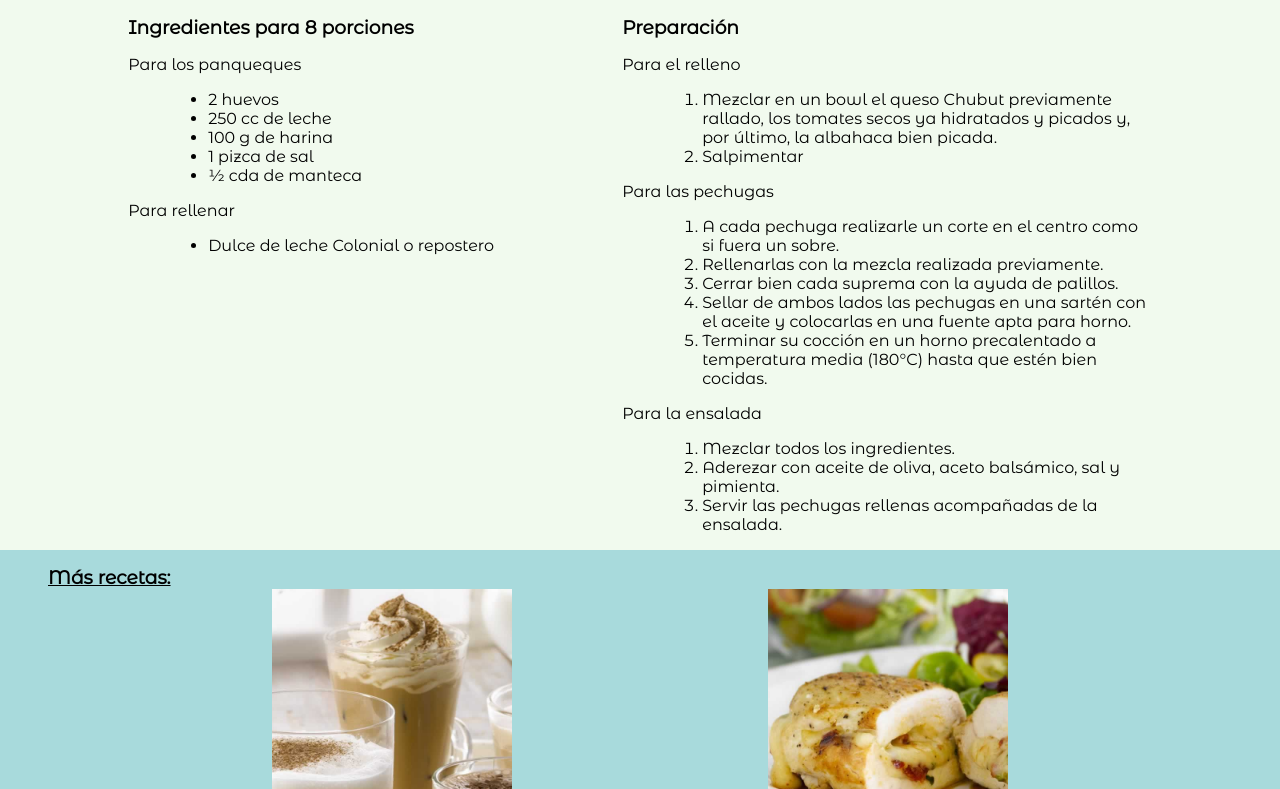
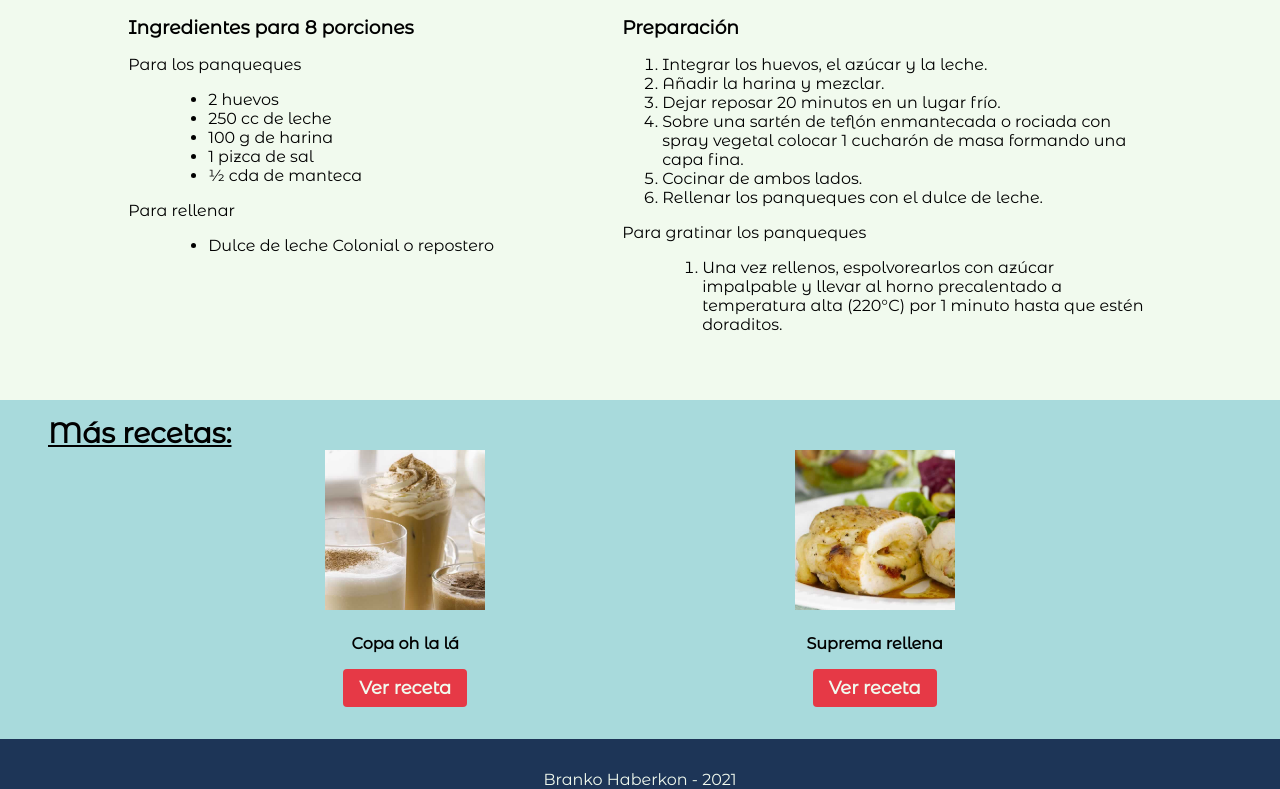
Before and after one commit to brankohbk/lacocinadeltio, a plain HTML site: page panqueques.html in a window 1280 px wide. Shown: the part 440-1229 px from the top of the page. Drawn offline with Linux system fonts and the light colour scheme.

Commit message:
fix:Correcciones de estilo de mas recetas. Corrección de receta

```diff
--- a/panqueques.html
+++ b/panqueques.html
@@ -41,46 +41,25 @@
         </article>
         <article>
           <h3>Preparación</h3>
+          <ol>
+            <li>Integrar los huevos, el azúcar y la leche.</li>
+            <li>Añadir la harina y mezclar.</li>
+            <li>Dejar reposar 20 minutos en un lugar frío.</li>
+            <li>
+              Sobre una sartén de teflón enmantecada o rociada con spray
+              vegetal colocar 1 cucharón de masa formando una capa fina.
+            </li>
+            <li>Cocinar de ambos lados.</li>
+            <li>Rellenar los panqueques con el dulce de leche.</li>
+          </ol>
           <dl>
-            <dt>Para el relleno</dt>
+            <dt>Para gratinar los panqueques</dt>
             <dd>
               <ol>
                 <li>
-                  Mezclar en un bowl el queso Chubut previamente rallado, los
-                  tomates secos ya hidratados y picados y, por último, la
-                  albahaca bien picada.
-                </li>
-                <li>Salpimentar</li>
-              </ol>
-            </dd>
-            <dt>Para las pechugas</dt>
-            <dd>
-              <ol>
-                <li>
-                  A cada pechuga realizarle un corte en el centro como si fuera
-                  un sobre.
-                </li>
-                <li>Rellenarlas con la mezcla realizada previamente.</li>
-                <li>Cerrar bien cada suprema con la ayuda de palillos.</li>
-                <li>
-                  Sellar de ambos lados las pechugas en una sartén con el aceite
-                  y colocarlas en una fuente apta para horno.
-                </li>
-                <li>
-                  Terminar su cocción en un horno precalentado a temperatura
-                  media (180°C) hasta que estén bien cocidas.
-                </li>
-              </ol>
-            </dd>
-            <dt>Para la ensalada</dt>
-            <dd>
-              <ol>
-                <li>Mezclar todos los ingredientes.</li>
-                <li>
-                  Aderezar con aceite de oliva, aceto balsámico, sal y pimienta.
-                </li>
-                <li>
-                  Servir las pechugas rellenas acompañadas de la ensalada.
+                  Una vez rellenos, espolvorearlos con azúcar impalpable y
+                  llevar al horno precalentado a temperatura alta (220°C) por 1
+                  minuto hasta que estén doraditos.
                 </li>
               </ol>
             </dd>
@@ -91,12 +70,15 @@
         <h3>Más recetas:</h3>
         <div class="row">
           <article>
-            <img src="./assets/copa-oh-la-la.jpg" alt="copa">
+            <img src="./assets/copa-oh-la-la.jpg" alt="copa" />
             <h4>Copa oh la lá</h4>
             <a href="copa.html" class="btn">Ver receta</a>
           </article>
           <article>
-            <img src="./assets/suprema-rellena-con-ensalada.jpg" alt="suprema">
+            <img
+              src="./assets/suprema-rellena-con-ensalada.jpg"
+              alt="suprema"
+            />
             <h4>Suprema rellena</h4>
             <a href="suprema.html" class="btn">Ver receta</a>
           </article>
--- a/styles/main.css
+++ b/styles/main.css
@@ -11,7 +11,7 @@
 
 /* ----------------- */
 /* Normalizado */
-html *:not(dl,dd,dt,ul,ol,li) {
+html *:not(dl, dd, dt, ul, ol, li) {
   margin: 0;
   padding: 0;
   box-sizing: border-box;
@@ -93,12 +93,12 @@ footer {
   flex-grow: 1;
   background-position: center;
   background-size: cover;
-  transition: flex-grow 0.8s;
   display: flex;
   flex-direction: column;
   align-items: center;
   justify-content: flex-end;
   padding: 2rem;
+  transition: flex-grow 0.8s;
 }
 
 .portada > h2 {
@@ -108,30 +108,28 @@ footer {
   font-size: 2rem;
 }
 
-
 .portada:hover {
   flex-grow: 5;
 }
 
-
 /* ----------------- */
 /* Estilo de detalle de receta */
-.receta{
+.receta {
   padding: 0%;
   flex-direction: column;
 }
 
-.receta .hero-suprema{
-  background: url("../assets/suprema-rellena-con-ensalada.jpg") center center ;
+.receta .hero-suprema {
+  background: url("../assets/suprema-rellena-con-ensalada.jpg") center center;
 }
-.receta .hero-panqueques{
+.receta .hero-panqueques {
   background: url("../assets/panqueques-con-dulce-de-leche.jpg") center bottom;
 }
-.receta .hero-copa{
+.receta .hero-copa {
   background: url("../assets/copa-oh-la-la.jpg") center 30%;
 }
 
-.receta .hero{
+.receta .hero {
   background-size: cover;
   width: 100%;
   height: 40vh;
@@ -140,56 +138,56 @@ footer {
   align-items: flex-start;
 }
 
-
-
-.hero h2{
+.hero h2 {
   align-self: flex-end;
-  margin: 0 4rem .5rem 0;
-  padding: .25rem 1rem;
+  margin: 0 4rem 0.5rem 0;
+  padding: 0.25rem 1rem;
   font-size: 4rem;
-  text-shadow: 0 0 5px #e63946, 0 0 8px #f1faee ;
+  text-shadow: 0 0 5px #e63946, 0 0 8px #f1faee;
   background-color: #f1faeeb2;
 }
 
-.instrucciones{
+
+/* Detalle de receta */
+.instrucciones {
   display: flex;
   justify-content: space-evenly;
   padding-top: 1rem;
   min-height: 50vh;
 }
 
-.instrucciones article{
+.instrucciones article {
   max-width: 50ch;
 }
 
-.mas-recetas{
+/* Sección más recetas */
+.mas-recetas {
   padding: 1rem;
   background-color: var(--powder-blue);
 }
 
-
-.mas-recetas h3{
+.mas-recetas h3 {
   text-decoration: underline;
   margin-left: 2rem;
+  font-size: 1.75rem;
 }
-.mas-recetas h4{
-  margin: 1.5rem 0 0 0 ;
+.mas-recetas h4 {
+  margin: 1.5rem 0 0 0;
 }
 
-.mas-recetas img{
-  height: 15rem;
-  width: 15rem;
+.mas-recetas img {
+  height: 10rem;
+  width: 10rem;
   object-fit: cover;
 }
 
-.mas-recetas .row{
+.mas-recetas .row {
   display: flex;
   justify-content: space-evenly;
 }
 
-.mas-recetas article{
+.mas-recetas article {
   display: flex;
   flex-direction: column;
   align-items: center;
-
 }
```
